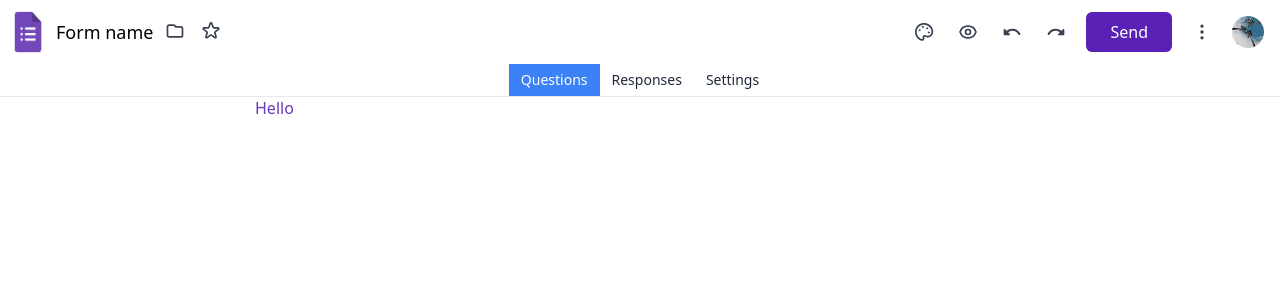
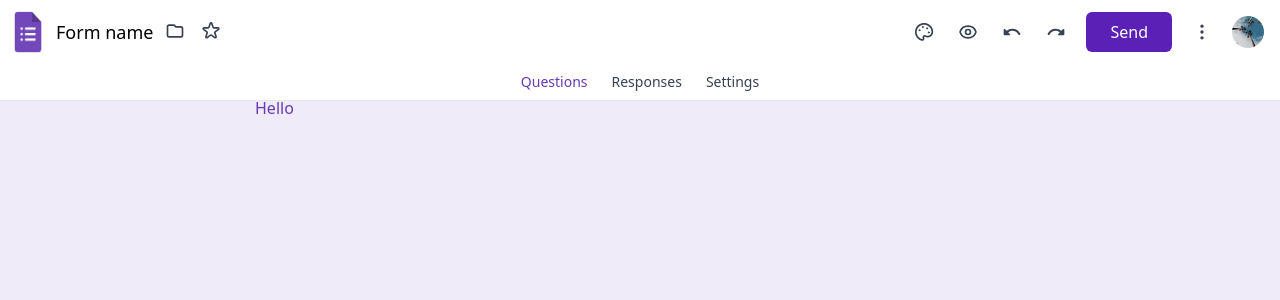
Before and after one commit to toantran201/google-form-ui, a React (Vite) app: page /detail in a window 1280 px wide. Shown: the top 300 px of the page. Built offline with nearby package versions, Linux system fonts and the light colour scheme.

Commit message:
Add function change theme to sidebar

```diff
--- a/src/pages/form-detail/FormDetail.tsx
+++ b/src/pages/form-detail/FormDetail.tsx
@@ -36,10 +36,8 @@ const FormDetail = () => {
                 {({ selected }) => (
                   <button
                     className={classNames(
-                      'py-1.5 px-3 text-sm font-medium outline-none',
-                      selected
-                        ? 'bg-blue-500 text-white'
-                        : 'bg-white text-gray-800'
+                      'py-2 px-3 text-sm font-medium outline-none',
+                      selected ? 'text-tab' : 'text-gray-700'
                     )}
                   >
                     {item.title}
--- a/src/pages/form-detail/components/ThemeColor.tsx
+++ b/src/pages/form-detail/components/ThemeColor.tsx
@@ -1,13 +1,16 @@
 import { CheckIcon } from '@heroicons/react/outline'
 import React from 'react'
 import Tooltip from '../../../components/base/Tooltip'
-import { ThemeItem } from '../../../types'
+import { Theme, ThemeItem } from '../../../types'
 import classNames from 'classnames'
+import { useCustomTheme } from '../../../context/CustomThemeProvider/CustomThemeProvider'
+import { SET_THEME_VALUE } from '../../../context/CustomThemeProvider/actions'
 const themes: ThemeItem[] = [
   {
     id: 1,
     color: '#db4437',
     tooltipText: 'Red',
+    value: Theme.RED,
     backgroundColor: [
       {
         id: 1,
@@ -35,6 +38,7 @@ const themes: ThemeItem[] = [
     id: 2,
     color: '#673ab7',
     tooltipText: 'Purple',
+    value: Theme.PURPLE,
     backgroundColor: [
       {
         id: 1,
@@ -62,6 +66,7 @@ const themes: ThemeItem[] = [
     id: 3,
     color: '#3f51b5',
     tooltipText: 'Indigo',
+    value: Theme.INDIGO,
     backgroundColor: [
       {
         id: 1,
@@ -89,6 +94,7 @@ const themes: ThemeItem[] = [
     id: 4,
     color: '#4285f4',
     tooltipText: 'Blue',
+    value: Theme.BLUE,
     backgroundColor: [
       {
         id: 1,
@@ -116,6 +122,7 @@ const themes: ThemeItem[] = [
     id: 5,
     color: '#03a9f4',
     tooltipText: 'Light Blue',
+    value: Theme.LIGHT_BLUE,
     backgroundColor: [
       {
         id: 1,
@@ -143,6 +150,7 @@ const themes: ThemeItem[] = [
     id: 6,
     color: '#00bcd4',
     tooltipText: 'Cyan',
+    value: Theme.CYAN,
     backgroundColor: [
       {
         id: 1,
@@ -170,6 +178,7 @@ const themes: ThemeItem[] = [
     id: 7,
     color: '#ff5722',
     tooltipText: 'Red Orange',
+    value: Theme.RED_ORANGE,
     backgroundColor: [
       {
         id: 1,
@@ -197,6 +206,7 @@ const themes: ThemeItem[] = [
     id: 8,
     color: '#ff9800',
     tooltipText: 'Orange',
+    value: Theme.ORANGE,
     backgroundColor: [
       {
         id: 1,
@@ -224,6 +234,7 @@ const themes: ThemeItem[] = [
     id: 9,
     color: '#009688',
     tooltipText: 'Teal',
+    value: Theme.TEAL,
     backgroundColor: [
       {
         id: 1,
@@ -251,6 +262,7 @@ const themes: ThemeItem[] = [
     id: 10,
     color: '#4caf50',
     tooltipText: 'Green',
+    value: Theme.GREEN,
     backgroundColor: [
       {
         id: 1,
@@ -278,6 +290,7 @@ const themes: ThemeItem[] = [
     id: 11,
     color: '#607d8b',
     tooltipText: 'Blue Gray',
+    value: Theme.BLUE_GRAY,
     backgroundColor: [
       {
         id: 1,
@@ -305,6 +318,7 @@ const themes: ThemeItem[] = [
     id: 12,
     color: '#9e9e9e',
     tooltipText: 'Gray',
+    value: Theme.GRAY,
     backgroundColor: [
       {
         id: 1,
@@ -334,6 +348,7 @@ interface ColorItemProps {
   item: Partial<ThemeItem>
   isChecked?: boolean
   border?: boolean
+  onClick?: (selectedTheme: Partial<ThemeItem>) => void
 }
 
 const ColorItem: React.FC<ColorItemProps> = (props) => {
@@ -348,6 +363,11 @@ const ColorItem: React.FC<ColorItemProps> = (props) => {
           { 'border-[1px]': props.border }
         )}
         style={{ backgroundColor: props.item.color }}
+        onClick={() => {
+          if (props.onClick) {
+            props.onClick(props.item)
+          }
+        }}
       >
         {props.isChecked ? (
           <CheckIcon className={'h-4 w-4 text-white'} strokeWidth={4} />
@@ -360,17 +380,47 @@ const ColorItem: React.FC<ColorItemProps> = (props) => {
 }
 
 const ThemeColor: React.FC = () => {
-  const selectedTheme: ThemeItem = themes[1]
+  const { customTheme, dispatch } = useCustomTheme()
+  const { theme } = customTheme
+
+  const [selectedTheme, setSelectedTheme] = React.useState<ThemeItem>()
+  const [selectedBackground, setSelectedBackground] =
+    React.useState<Partial<ThemeItem>>()
+
+  React.useEffect(() => {
+    const choiceTheme = themes.find((item) => item.value === theme)
+    setSelectedTheme(choiceTheme)
+    setSelectedBackground(choiceTheme?.backgroundColor[0])
+  }, [theme])
+
+  React.useEffect(() => {
+    if (selectedBackground?.color) {
+      window.document.body.style.backgroundColor = selectedBackground.color
+    }
+  }, [selectedBackground])
+
+  const changeTheme = (selectedTheme: Partial<ThemeItem>) => {
+    dispatch({
+      type: SET_THEME_VALUE,
+      value: selectedTheme.value,
+    })
+  }
+
+  const changeBackground = (selectedBackground: Partial<ThemeItem>) => {
+    setSelectedBackground(selectedBackground)
+  }
+
   return (
     <div>
       <div className={'p-6 border-b-[1px]'}>
         <h4 className={'uppercase text-xs'}>Theme color</h4>
-        <div className={'grid grid-cols-6 mt-3 gap-1.5'}>
+        <div className={'flex flex-wrap mt-3 mr-16 gap-1.5'}>
           {themes.map((item) => (
             <ColorItem
               key={item.id}
               item={item}
-              isChecked={item.id === selectedTheme.id}
+              isChecked={item.value === theme}
+              onClick={changeTheme}
             />
           ))}
         </div>
@@ -378,13 +428,14 @@ const ThemeColor: React.FC = () => {
 
       <div className={'p-6 border-b-[1px]'}>
         <h4 className={'uppercase text-xs'}>Background Color</h4>
-        <div className={'grid grid-cols-6 mt-3 gap-1.5'}>
-          {selectedTheme.backgroundColor.map((item) => (
+        <div className={'flex flex-wrap mt-3 mr-16 gap-1.5'}>
+          {selectedTheme?.backgroundColor?.map((item) => (
             <ColorItem
               key={item.id}
               item={item}
-              isChecked={item.id === selectedTheme.id}
+              isChecked={item.id === selectedBackground?.id}
               border={true}
+              onClick={changeBackground}
             />
           ))}
         </div>
--- a/src/types.ts
+++ b/src/types.ts
@@ -40,5 +40,6 @@ export interface ThemeItem {
   id: number
   color: string
   tooltipText: string
+  value: string
   backgroundColor: Partial<ThemeItem>[]
 }
```
